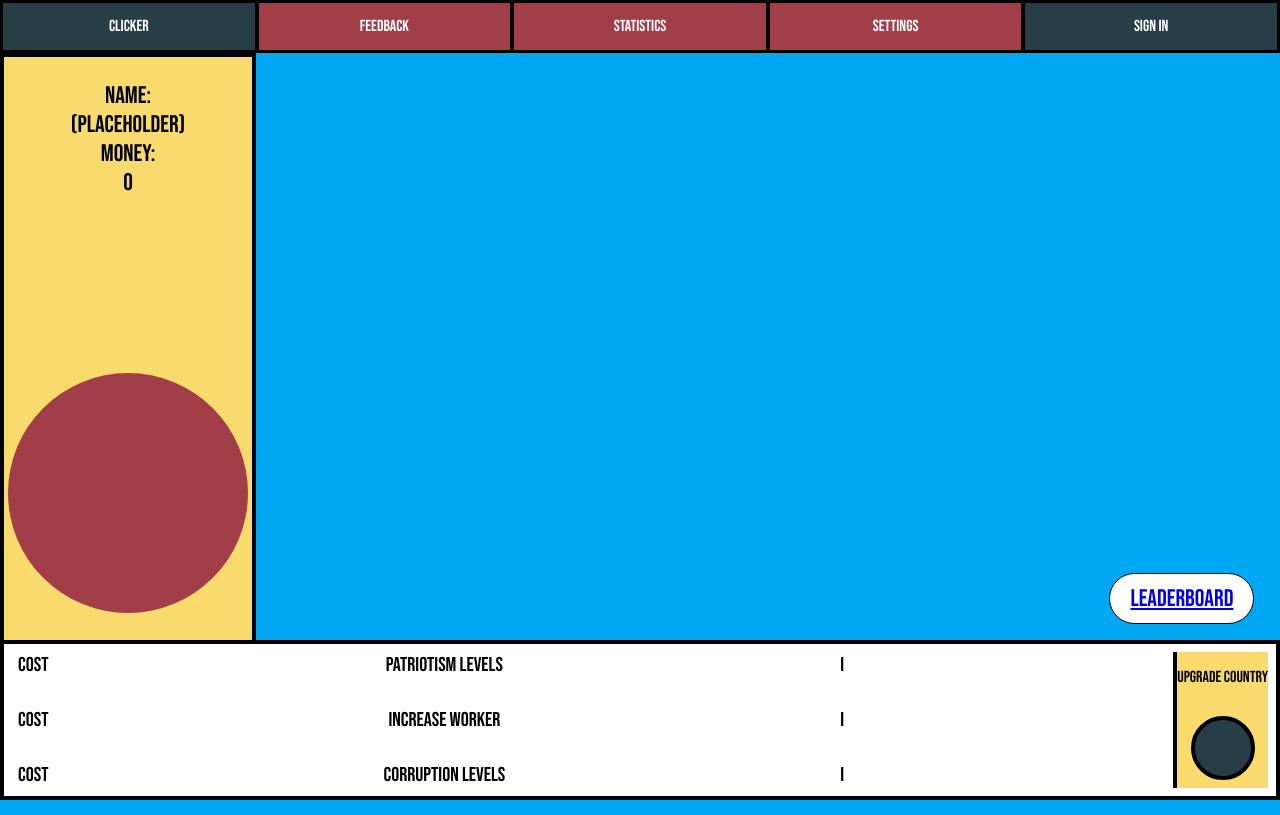
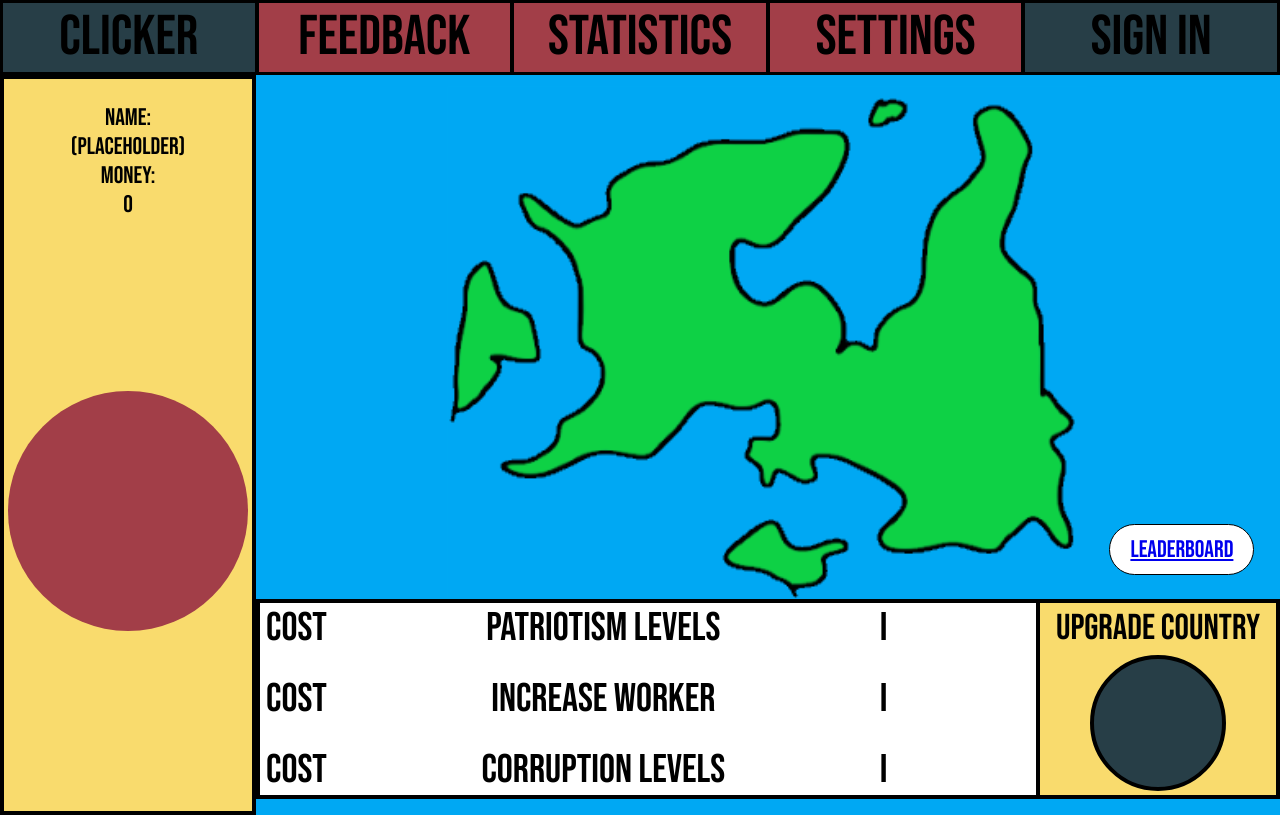
Before and after one commit to AlexWilson06/Propoganda, a PHP site: page / in a window 1280 px wide. Run offline with PHP 8.4, Linux system fonts and the light colour scheme.

Commit message:
added image
added back in image and worked on bottom bar

```diff
--- a/css/style.css
+++ b/css/style.css
@@ -14,17 +14,17 @@ body {
 }
 /* Layout */
 .MainCollumn {
-  flex: 1;
   display: flex;
   flex-direction: column;
-}
-.MenuCollumn {
-  width: 100%;
-  display: flex;
+  flex: 1;
+  position: relative;
 }
 .Section2 {
   flex: 1;
   display: flex;
+  align-items: center;
+  justify-content: flex-start;
+  position: relative;
 }
 /* Navigation bar */
 .navbarC {
@@ -37,40 +37,34 @@ body {
   z-index: 1000;
 }
 .navbarC a {
-  color: white;
-  padding: 14px 20px;
+  color: black;
+  padding: 1px 10px;
   text-decoration: none;
   flex: 1;
   border: 0.25vh solid black;
+  font-size: 7vh;
 }
 .navbarC a:first-child, .navbarC a:last-child {
   background-color: #273E47;
 }
 .navbarC a:hover {
   background-color: #ddd;
-  color: black;
+  color: rgba(0, 0, 0, 0.6);
 }
-/*Back/Return Button*/
-.navbarC {
+/* Back/Return Button */
+.ReturnButtonC {
   display: flex;
-  background-color: #A23E48;
-  width: 100%;
-  border: 1px solid black;
+  width: 10%;
   top: 0;
   left: 0;
   z-index: 1000;
 }
-.navbarC a {
+.ReturnButtonC a {
   color: white;
   padding: 14px 20px;
-  text-decoration: none;
   flex: 1;
-  border: 0.25vh solid black;
 }
-.navbarC a:first-child, .navbarC a:last-child {
-  background-color: #273E47;
-}
-.navbarC a:hover {
+.ReturnButtonC a:hover {
   background-color: #ddd;
   color: black;
 }
@@ -84,7 +78,9 @@ body {
   background-color: #F9DB6D;
   border: 0.5vh solid black;
   font-size: 3vh;
-  overflow: hidden;
+  height: 92.5vh;
+  top: 60px;
+  left: 0;
 }
 .clickerbar p {
   margin: 0;
@@ -98,7 +94,9 @@ body {
   display: flex;
   justify-content: center;
   align-items: center;
+  border: black 1vh;
 }
+/* Circle button */
 .circle-button {
   width: 30vh;
   height: 30vh;
@@ -106,7 +104,7 @@ body {
   background-color: #A23E48;
   color: white;
   font-size: 3vh;
-  border: none;
+  border: black 1vh;
   cursor: pointer;
   display: flex;
   justify-content: center;
@@ -122,7 +120,7 @@ body {
 /* Leaderboard button */
 .Leaderboard {
   position: absolute;
-  bottom: 22vh;
+  bottom: 30vh;
   right: 2vw;
   background-color: white;
   border: 1px solid black;
@@ -135,18 +133,18 @@ body {
 }
 /* Purchase bar */
 .purchasebar {
-  height: 20vh;
-  width: 100%;
+  height: 25vh;
+  width: 80vw;
   position: absolute;
-  bottom: 0;
-  left: 0;
+  bottom: 2vh;
+  left: 20vw;
   display: flex;
   justify-content: space-between;
   align-items: center;
-  padding: 1vh;
   background-color: white;
   border: 0.5vh solid black;
   overflow: hidden;
+  z-index: 1;
 }
 .Cost, .Upgrade, .Infobutton {
   display: flex;
@@ -160,12 +158,13 @@ body {
   background-color: white;
   cursor: pointer;
   font-family: "Bebas Neue";
-  font-size: 2.5vh;
   white-space: nowrap;
   overflow: hidden;
   text-overflow: ellipsis;
+  font-size: 5vh;
 }
 .Upgradetext {
+  width: 30vh;
   display: flex;
   flex-direction: column;
   justify-content: space-between;
@@ -173,14 +172,26 @@ body {
   height: 100%;
   background-color: #F9DB6D;
   border-left: 0.5vh solid black;
-  font-size: 2vh;
+}
+.Upgradetext p{
+  font-size: 4.5vh;
+  margin: 0.5vh;
 }
 .Rebirth {
   background-color: #273E47;
-  height: 8vh;
-  width: 8vh;
+  height: 17vh;
+  width: 17vh;
   border: 0.5vh solid black;
   border-radius: 50%;
-  margin: 1vh 0;
   cursor: pointer;
+  margin-bottom: 0.5vh;
 }
+/* Image styling */
+.rotated-image {
+  transform: rotate(-90deg);
+  transform-origin: center center;
+  width: auto;
+  height: 80vh;
+  margin: 0 auto;
+  margin-top: -25vh;
+}
--- a/index.php
+++ b/index.php
@@ -19,6 +19,7 @@
                     <button id="clicker" class="circle-button"></button>
                 </div>
             </div>
+            <img src="media/BaseCountry.png" alt="Base Country" class="rotated-image">
         </div>
         <div class="Leaderboard">
             <a href="Leaderboard.php">Leaderboard</a>
```
